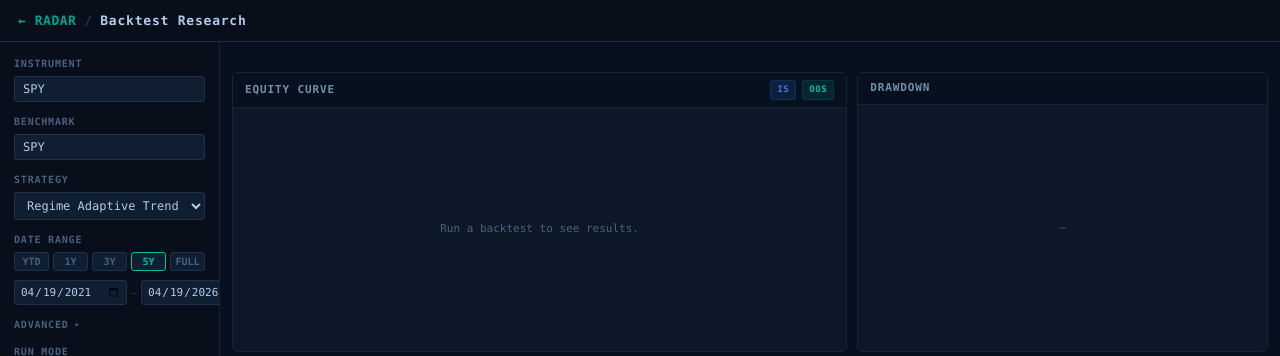
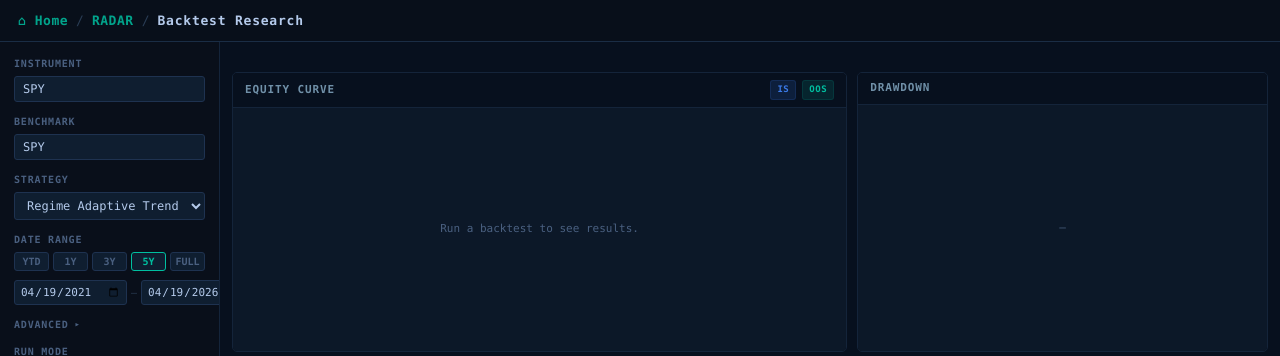
Before and after one commit to akariba/Algo-RADAR, a Flask app: page /research/backtest in a window 1280 px wide. Shown: the top 356 px of the page. Run offline with Flask 3, Linux system fonts and the light colour scheme; some libraries are stand-ins or nearby versions.

Commit message:
Fix navigation consistency across all pages
- backtest: ⌂ Home → / and RADAR → /app breadcrumb
- lab_3d: ← Radar → /app, add ⌂ Home → /
- index: add subtle ⌂ home link before RADAR brand

Co-Authored-By: Claude Sonnet 4.6 <noreply@anthropic.com>

```diff
--- a/templates/backtest.html
+++ b/templates/backtest.html
@@ -15,7 +15,9 @@
   <!-- ── HEADER ─────────────────────────────────────────────────────────── -->
   <header id="bt-header">
     <div id="bt-brand">
-      <a href="/" class="bt-home-link">← RADAR</a>
+      <a href="/" class="bt-home-link" title="Home">⌂ Home</a>
+      <span class="bt-sep">/</span>
+      <a href="/app" class="bt-home-link">RADAR</a>
       <span class="bt-sep">/</span>
       <span class="bt-title">Backtest Research</span>
     </div>
--- a/templates/index.html
+++ b/templates/index.html
@@ -13,6 +13,7 @@
 
   <!-- ── A: TAPE STRIP ────────────────────────────────────────────────────── -->
   <header id="tape-strip">
+    <a href="/" id="tape-home" title="Home" style="color:var(--text-dim);font-size:11px;padding:0 8px;text-decoration:none;opacity:0.5;transition:opacity 0.2s;" onmouseover="this.style.opacity=1" onmouseout="this.style.opacity=0.5">⌂</a>
     <div id="tape-brand">RADAR</div>
     <div id="tape-scroll-wrapper">
       <div id="tape-items">
--- a/templates/lab_3d.html
+++ b/templates/lab_3d.html
@@ -183,7 +183,10 @@
 <div id="topbar">
   <div id="lab-brand">RADAR</div>
   <div id="lab-title">3D Research Lab — Experimental</div>
-  <a id="back-link" href="/">← Radar</a>
+  <div style="display:flex;gap:16px;align-items:center;margin-left:auto;">
+    <a id="back-link" href="/app" style="color:inherit;">← Radar</a>
+    <a href="/" style="color:var(--muted);font-size:11px;text-decoration:none;" title="Home">⌂ Home</a>
+  </div>
 </div>
 <div id="lab-banner">
   Experimental 3D research views — NOT primary execution screens &nbsp;·&nbsp;
```
